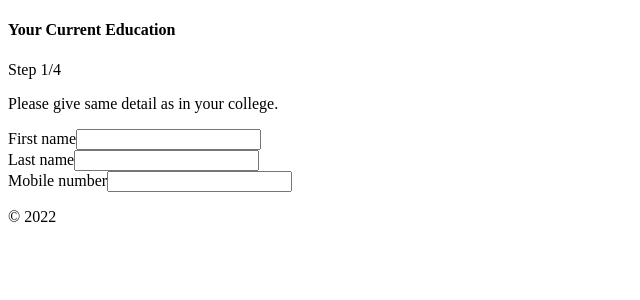
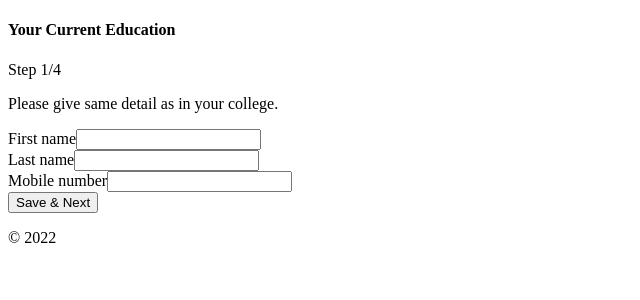
Before and after one commit to DevParmar2101/chat-boot, a Yii app: template frontend/views/site/step-one.php in a window 1280 px wide. Shown: the part 132-432 px from the top of the page, without its empty margins (0-640 px from the left). Run offline with PHP 8.4 and a stand-in for Yii, Linux system fonts and the light colour scheme; the template is opened without the code that fills it, so the values that code supplies are empty; form fields are guessed from the names that the template uses; some libraries are stand-ins or nearby versions.

Commit message:
code change in this files

```diff
--- a/frontend/views/site/step-one.php
+++ b/frontend/views/site/step-one.php
@@ -28,11 +28,12 @@ use yii\web\View;
         </div>
         <div class="row">
             <div class="col-sm-6">
-                <?= $form->field($model,'mobile_number')->textInput(
-
-                )?>
+                <?= $form->field($model,'mobile_number')->textInput()?>
             </div>
         </div>
     </div>
+    <div class="card-footer">
+        <?= \yii\helpers\Html::submitButton('Save & Next',['class' => 'btn btn-primary'])?>
+    </div>
     <?php ActiveForm::end()?>
 </div>
```
